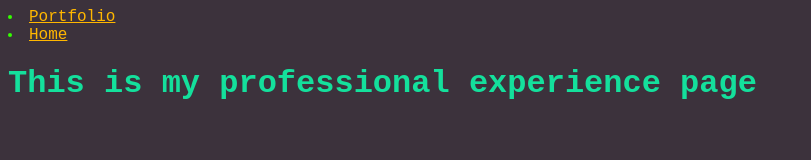
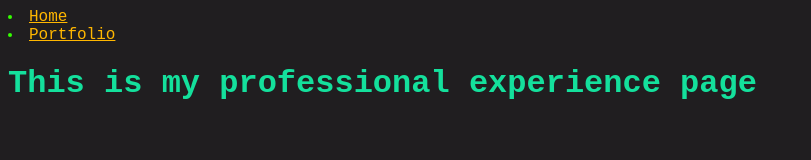
Before and after one commit to DontBotherYT/JonBluhm.me, a plain HTML site: page portfolio.html in a window 1280 px wide. Shown: the whole page, without its empty margins (0-811 px from the left). Drawn offline with Linux system fonts and the light colour scheme.

Commit message:
Rearranged order of nav links, and updated body color for background.

```diff
--- a/portfolio.html
+++ b/portfolio.html
@@ -11,8 +11,9 @@
 </head>
 <body>
     <nav>
+        <li><a href="index.html">Home</a></li>
         <li><a href="portfolio.html">Portfolio</a></li>
-        <li><a href="index.html">Home</a></li>
+
 
     </nav>
 
--- a/styles.css
+++ b/styles.css
@@ -1,6 +1,6 @@
 
 body { /* Dark-mode background  */
-    background: rgb(60, 50, 60);
+    background: rgb(32, 30, 32);
     font-family: 'Courier New', Courier, monospace;
 }
 
```
